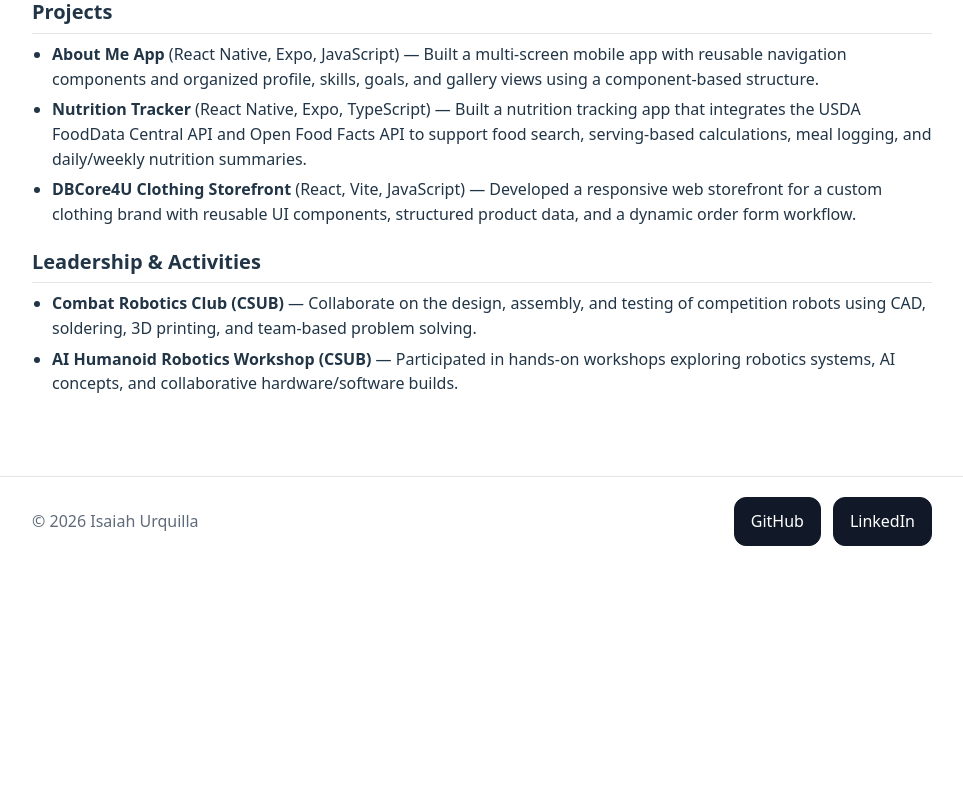
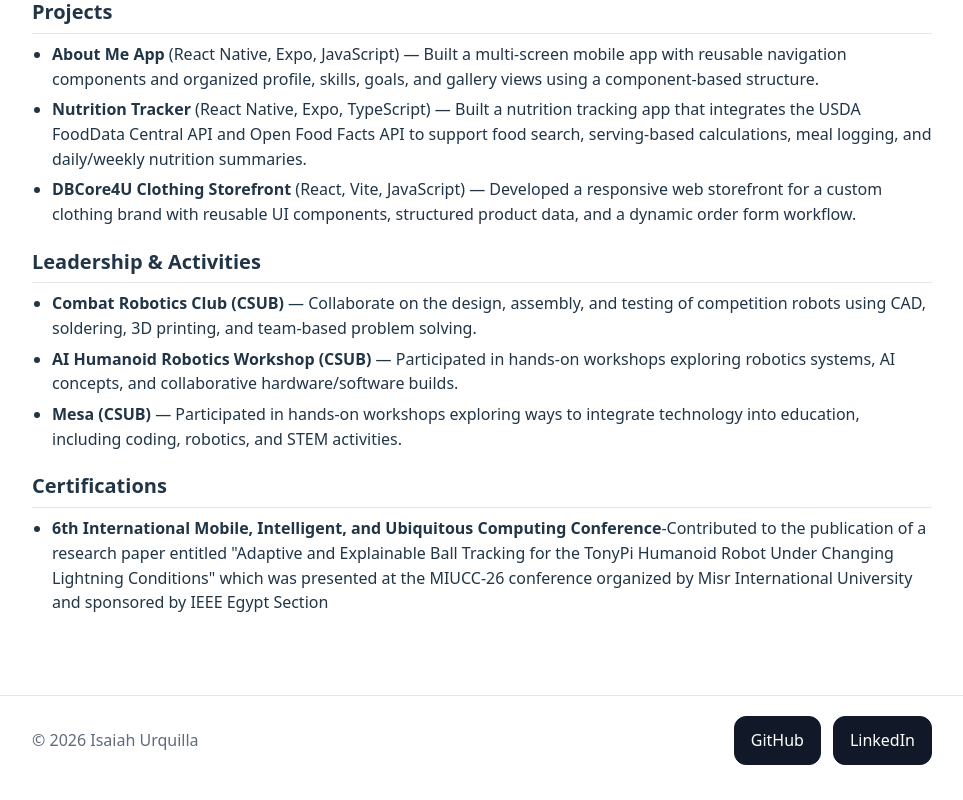
Before and after one commit to isaiahurquilla/Portfolio, a React (Vite) app: page /resume in a window 1280 px wide. Shown: the part 694-1494 px from the top of the page, without its empty margins (158-1121 px from the left). Before the commit the page ends 1275 px from the top, so only its background shows below. Built offline with nearby package versions, Linux system fonts and the light colour scheme.

Commit message:
resume updates

```diff
--- a/src/pages/Resume.jsx
+++ b/src/pages/Resume.jsx
@@ -18,7 +18,7 @@ export default function Resume() {
       <h2>Technical Skills</h2>
       <ul>
         <li>
-          <strong>Languages:</strong> JavaScript, TypeScript, Python, Java, C++,
+          <strong>Languages:</strong> JavaScript, TypeScript, Python, Java, C, C++,
           SQL
         </li>
         <li>
@@ -81,6 +81,21 @@ export default function Resume() {
           in hands-on workshops exploring robotics systems, AI concepts, and
           collaborative hardware/software builds.
         </li>
+        <li>
+          <strong>Mesa (CSUB)</strong> — Participated
+          in hands-on workshops exploring ways to integrate technology into education, including coding, robotics, and STEM activities.
+        </li>
+      </ul>
+
+      <h2>Certifications</h2>
+      <ul>
+        <li>
+          <strong>6th International Mobile, Intelligent, and Ubiquitous Computing Conference</strong>
+          -Contributed to the publication of a research paper entitled
+          "Adaptive and Explainable Ball Tracking for the TonyPi Humanoid Robot
+           Under Changing Lightning Conditions" which was presented at the MIUCC-26 conference
+           organized by Misr International University and sponsored by IEEE Egypt Section
+        </li>
       </ul>
     </section>
   );
```
